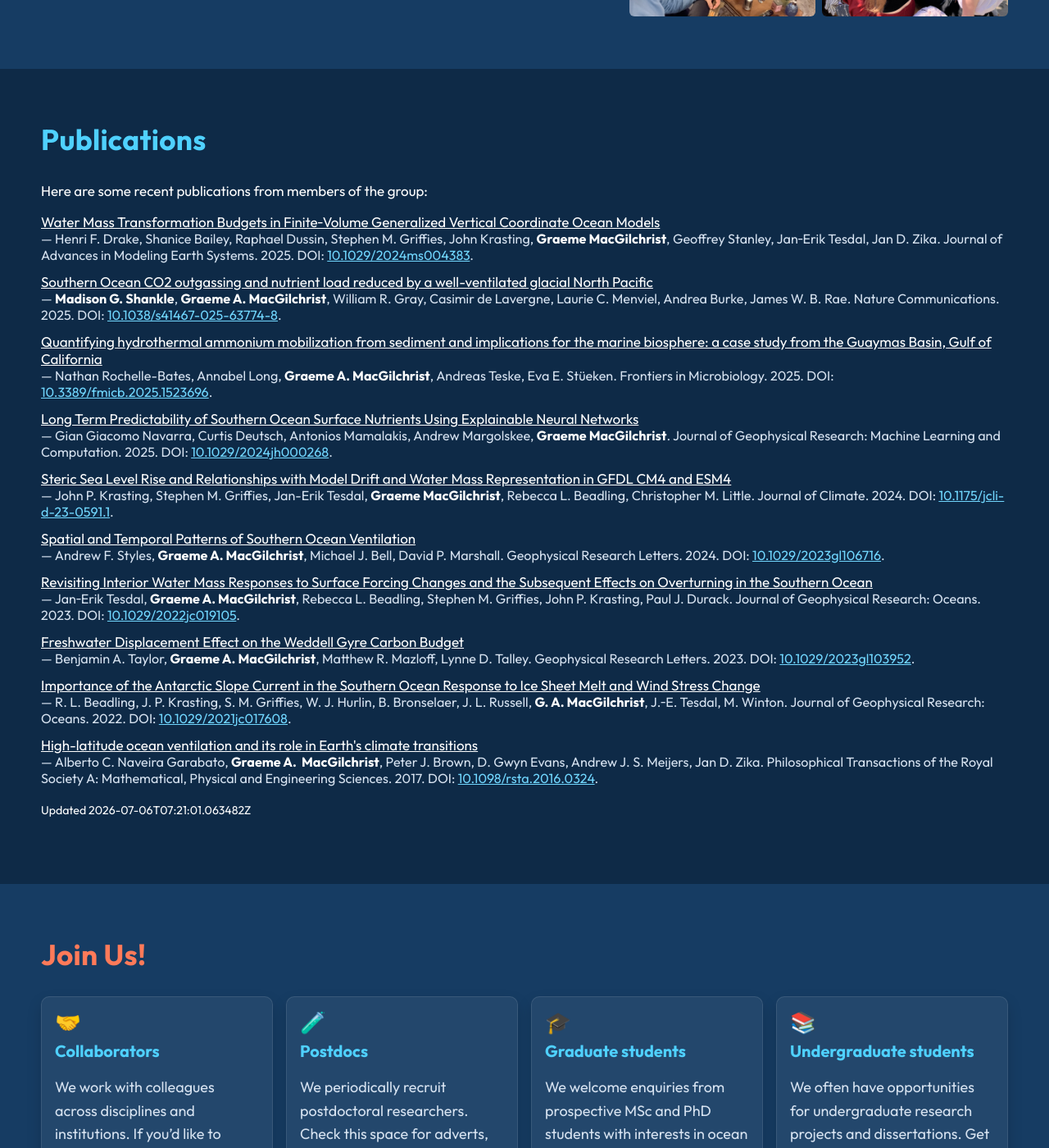
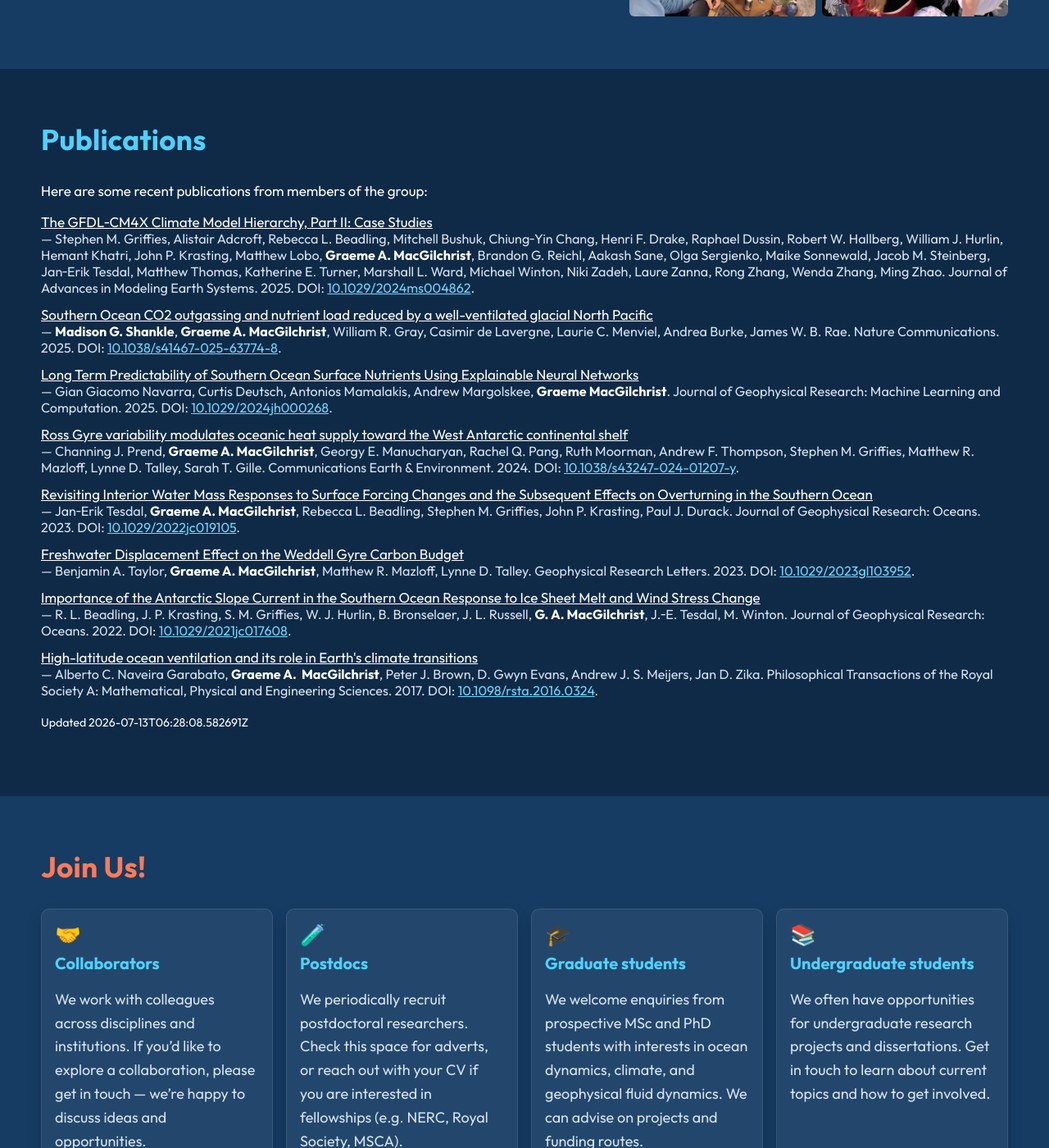
Before and after one commit to ODyn-StAndrews/ODyn-StAndrews.github.io, a Jekyll site: the page built from index.html, in a window 1280 px wide and 1400 px high, scrolled down 4870 px. Shown: the whole window at 82% size. Built offline with Jekyll 4.4.1, drawn with Linux system fonts in a browser that asks for light colours.

Commit message:
chore: update publications data

```diff
--- a/_data/publications.json
+++ b/_data/publications.json
@@ -1,25 +1,44 @@
 {
-  "generated_at": "2026-07-06T07:21:01.063482Z",
-  "count": 11,
+  "generated_at": "2026-07-13T06:28:08.582691Z",
+  "count": 8,
   "items": [
     {
-      "title": "Water Mass Transformation Budgets in Finite\u2010Volume Generalized Vertical Coordinate Ocean Models",
-      "authors": "Henri F. Drake, Shanice Bailey, Raphael Dussin, Stephen M. Griffies, John Krasting, Graeme MacGilchrist, Geoffrey Stanley, Jan\u2010Erik Tesdal, Jan D. Zika",
+      "title": "The GFDL\u2010CM4X Climate Model Hierarchy, Part II: Case Studies",
+      "authors": "Stephen M. Griffies, Alistair Adcroft, Rebecca L. Beadling, Mitchell Bushuk, Chiung\u2010Yin Chang, Henri F. Drake, Raphael Dussin, Robert W. Hallberg, William J. Hurlin, Hemant Khatri, John P. Krasting, Matthew Lobo, Graeme A. MacGilchrist, Brandon G. Reichl, Aakash Sane, Olga Sergienko, Maike Sonnewald, Jacob M. Steinberg, Jan\u2010Erik Tesdal, Matthew Thomas, Katherine E. Turner, Marshall L. Ward, Michael Winton, Niki Zadeh, Laure Zanna, Rong Zhang, Wenda Zhang, Ming Zhao",
       "authors_list": [
+        "Stephen M. Griffies",
+        "Alistair Adcroft",
+        "Rebecca L. Beadling",
+        "Mitchell Bushuk",
+        "Chiung\u2010Yin Chang",
         "Henri F. Drake",
-        "Shanice Bailey",
         "Raphael Dussin",
-        "Stephen M. Griffies",
-        "John Krasting",
-        "Graeme MacGilchrist",
-        "Geoffrey Stanley",
+        "Robert W. Hallberg",
+        "William J. Hurlin",
+        "Hemant Khatri",
+        "John P. Krasting",
+        "Matthew Lobo",
+        "Graeme A. MacGilchrist",
+        "Brandon G. Reichl",
+        "Aakash Sane",
+        "Olga Sergienko",
+        "Maike Sonnewald",
+        "Jacob M. Steinberg",
         "Jan\u2010Erik Tesdal",
-        "Jan D. Zika"
+        "Matthew Thomas",
+        "Katherine E. Turner",
+        "Marshall L. Ward",
+        "Michael Winton",
+        "Niki Zadeh",
+        "Laure Zanna",
+        "Rong Zhang",
+        "Wenda Zhang",
+        "Ming Zhao"
       ],
       "venue": "Journal of Advances in Modeling Earth Systems",
       "year": 2025,
-      "doi": "10.1029/2024ms004383",
-      "url": "https://doi.org/10.1029/2024ms004383",
+      "doi": "10.1029/2024ms004862",
+      "url": "https://doi.org/10.1029/2024ms004862",
       "type": "journal-article"
     },
     {
@@ -41,22 +60,6 @@
       "type": "journal-article"
     },
     {
-      "title": "Quantifying hydrothermal ammonium mobilization from sediment and implications for the marine biosphere: a case study from the Guaymas Basin, Gulf of California",
-      "authors": "Nathan Rochelle-Bates, Annabel Long, Graeme A. MacGilchrist, Andreas Teske, Eva E. St\u00fceken",
-      "authors_list": [
-        "Nathan Rochelle-Bates",
-        "Annabel Long",
-        "Graeme A. MacGilchrist",
-        "Andreas Teske",
-        "Eva E. St\u00fceken"
-      ],
-      "venue": "Frontiers in Microbiology",
-      "year": 2025,
-      "doi": "10.3389/fmicb.2025.1523696",
-      "url": "https://doi.org/10.3389/fmicb.2025.1523696",
-      "type": "journal-article"
-    },
-    {
       "title": "Long Term Predictability of Southern Ocean Surface Nutrients Using Explainable Neural Networks",
       "authors": "Gian Giacomo Navarra, Curtis Deutsch, Antonios Mamalakis, Andrew Margolskee, Graeme MacGilchrist",
       "authors_list": [
@@ -73,35 +76,24 @@
       "type": "journal-article"
     },
     {
-      "title": "Steric Sea Level Rise and Relationships with Model Drift and Water Mass Representation in GFDL CM4 and ESM4",
-      "authors": "John P. Krasting, Stephen M. Griffies, Jan-Erik Tesdal, Graeme MacGilchrist, Rebecca L. Beadling, Christopher M. Little",
+      "title": "Ross Gyre variability modulates oceanic heat supply toward the West Antarctic continental shelf",
+      "authors": "Channing J. Prend, Graeme A. MacGilchrist, Georgy E. Manucharyan, Rachel Q. Pang, Ruth Moorman, Andrew F. Thompson, Stephen M. Griffies, Matthew R. Mazloff, Lynne D. Talley, Sarah T. Gille",
       "authors_list": [
-        "John P. Krasting",
+        "Channing J. Prend",
+        "Graeme A. MacGilchrist",
+        "Georgy E. Manucharyan",
+        "Rachel Q. Pang",
+        "Ruth Moorman",
+        "Andrew F. Thompson",
         "Stephen M. Griffies",
-        "Jan-Erik Tesdal",
-        "Graeme MacGilchrist",
-        "Rebecca L. Beadling",
-        "Christopher M. Little"
+        "Matthew R. Mazloff",
+        "Lynne D. Talley",
+        "Sarah T. Gille"
       ],
-      "venue": "Journal of Climate",
+      "venue": "Communications Earth &amp; Environment",
       "year": 2024,
-      "doi": "10.1175/jcli-d-23-0591.1",
-      "url": "https://doi.org/10.1175/jcli-d-23-0591.1",
-      "type": "journal-article"
-    },
-    {
-      "title": "Spatial and Temporal Patterns of Southern Ocean Ventilation",
-      "authors": "Andrew F. Styles, Graeme A. MacGilchrist, Michael J. Bell, David P. Marshall",
-      "authors_list": [
-        "Andrew F. Styles",
-        "Graeme A. MacGilchrist",
-        "Michael J. Bell",
-        "David P. Marshall"
-      ],
-      "venue": "Geophysical Research Letters",
-      "year": 2024,
-      "doi": "10.1029/2023gl106716",
-      "url": "https://doi.org/10.1029/2023gl106716",
+      "doi": "10.1038/s43247-024-01207-y",
+      "url": "https://doi.org/10.1038/s43247-024-01207-y",
       "type": "journal-article"
     },
     {
@@ -172,22 +164,6 @@
       "doi": "10.1098/rsta.2016.0324",
       "url": "https://doi.org/10.1098/rsta.2016.0324",
       "type": "journal-article"
-    },
-    {
-      "title": "Characterizing the chaotic nature of ocean ventilation",
-      "authors": "Graeme A. MacGilchrist, David P. Marshall, Helen L. Johnson, Camille Lique, Matthew Thomas",
-      "authors_list": [
-        "Graeme A. MacGilchrist",
-        "David P. Marshall",
-        "Helen L. Johnson",
-        "Camille Lique",
-        "Matthew Thomas"
-      ],
-      "venue": "Journal of Geophysical Research: Oceans",
-      "year": 2017,
-      "doi": "10.1002/2017jc012875",
-      "url": "https://doi.org/10.1002/2017jc012875",
-      "type": "journal-article"
     }
   ]
 }
```
